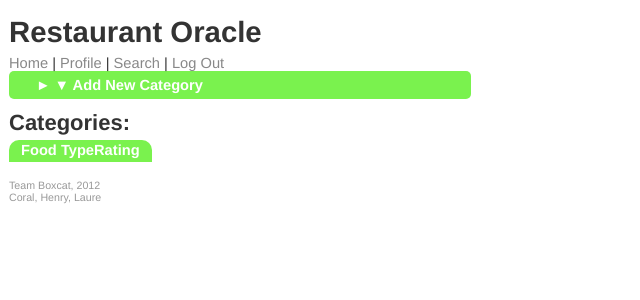
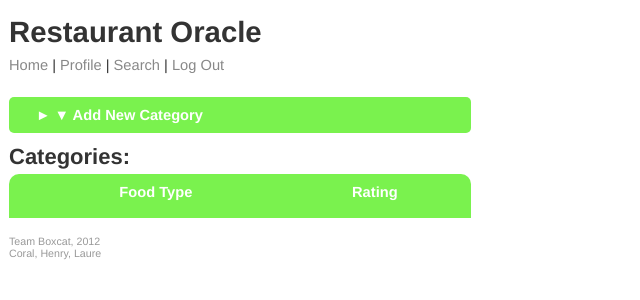
Before and after one commit to henrybw/restaurant-oracle, a PHP site: page /profile_prefs in a window 1280 px wide. Shown: the top 300 px of the page, without its empty margins (0-640 px from the left). Run offline with PHP 8.4, Linux system fonts and the light colour scheme; the visitor is signed in with stand-in values (Sample User, id 1); data that the repository does not hold is empty.

Commit message:
dropdowns generalized and table styles added

```diff
--- a/src/web/views/css/common.css
+++ b/src/web/views/css/common.css
@@ -39,6 +39,15 @@ a:active {
 
 table {
 	border-collapse: collapse;
+	width: 100%;
+}
+
+table th {
+	line-height: 27pt;
+}
+
+table td {
+	padding: 3px;
 }
 
 table tr.even {
@@ -48,7 +57,7 @@ table tr.odd {
 	background-color: #fff;
 }
 
-table th.top, table th div.corner, table tr.bottom {
+table th.top, table th.corner div, table tr.bottom {
 	background-color: #7AF24E; /* Light green */
 }
 
@@ -56,17 +65,20 @@ table tr.bottom div {
 	height: 2px;
 }
 
-table th div.corner {
+table th.corner, table th.corner div {
 	width: 12px;
-	height: 20px;
+}
+
+table th.corner div {
+	height: 27pt;
 	/*background-color: black;*/
 }
 
-table th div.corner.right {
+table th.corner div.right {
 	border-radius: 0 10px 0 0;
 }
 
-table th div.corner.left {
+table th.corner div.left {
 	border-radius: 10px 0 0 0;
 }
 
@@ -91,6 +103,7 @@ table th div.corner.left {
 	text-decoration: none;
 	font-weight: bold;
 	margin-top: 4px;
+	line-height: 18pt;
 }
 
 .button.dropDown {
@@ -158,3 +171,11 @@ a.button:hover, table th {
 	color: #999;
 	padding: 17px 0px;
 }
+
+#nav {
+	margin: 2px 0px 24px 0px;
+}
+
+#preferenceTable td.rating {
+	text-align: center;
+}
--- a/src/web/views/css/mobile.css
+++ b/src/web/views/css/mobile.css
@@ -19,3 +19,11 @@ for styles that will only appear on the mobile site
 #header, #footer {
 	text-align: center;
 }
+
+#preferenceTable {
+	margin: auto;
+}
+
+.button {
+	line-height: 28pt;
+}
--- a/src/web/views/my_groups.php
+++ b/src/web/views/my_groups.php
@@ -27,10 +27,10 @@ function page_body($data = null)
 
 	<table cellpadding="0" cellspacing="0" id="groups_table">
 		<tr>
-			<th><div class="corner left"></div></th>
+			<th class="corner"><div class="left"></div></th>
 			<th class="top">Group Id</th>
 			<th class="top">Group Name</th>
-			<th><div class="corner right"></div></th>
+			<th class="corner"><div class="right"></div></th>
 		</tr>
 		<?php
 		$even = true;
--- a/src/web/views/profile.php
+++ b/src/web/views/profile.php
@@ -50,14 +50,13 @@ function page_body($data = null)
 
 		<p>
 			<div id="login">
-				<a href="#" id="display_login_link" onclick="toggle_login();" class="button dropDown">
+				<a href="#" id="loginDisplayLink" onclick="toggleDropdown('login');" class="button dropDown">
 					► ▼ Log in
 				</a>
 
-				<div id="login_details" class="login hidden dropDownDetails">
+				<div id="loginDetails" class="login hidden dropDownDetails">
 					<form action="profile.php" id="login_form" method="POST">
 						Email address: <input name="ra_login_email" type="text" />
-
 					</form>
 
 					<a href="#" class="button submit" onclick="login_submit();">Go</a>
--- a/src/web/views/profile_prefs.php
+++ b/src/web/views/profile_prefs.php
@@ -30,8 +30,8 @@ function page_body($data = null)
 	?>
 
 
-		<div id="add_category">
-			<a href="#" id="add_category_link" class="button dropDown" onclick="toggle_add_category();">
+		<div id="addCategory">
+			<a href="#" id="addCategoryDisplayLink" class="button dropDown" onclick="toggleDropdown('addCategory');">
 				► ▼ Add New Category
 			</a>
 
@@ -71,12 +71,12 @@ function page_body($data = null)
 
 
 		<h2>Categories:</h2>
-		<table cellpadding="0" cellspacing="0" id="preference_table">
+		<table cellpadding="0" cellspacing="0" id="preferenceTable">
 			<tr>
-				<th><div class="corner left"></div></th>
+				<th class="corner"><div class="left"></div></th>
 				<th class="top">Food Type</th>
 				<th class="top">Rating</th>
-				<th><div class="corner right"></div></th>
+				<th class="corner"><div class="right"></div></th>
 			</tr>
 			<?php
 
```
Also changed, not shown: src/web/scripts/profile.js (+40 -55 lines).
